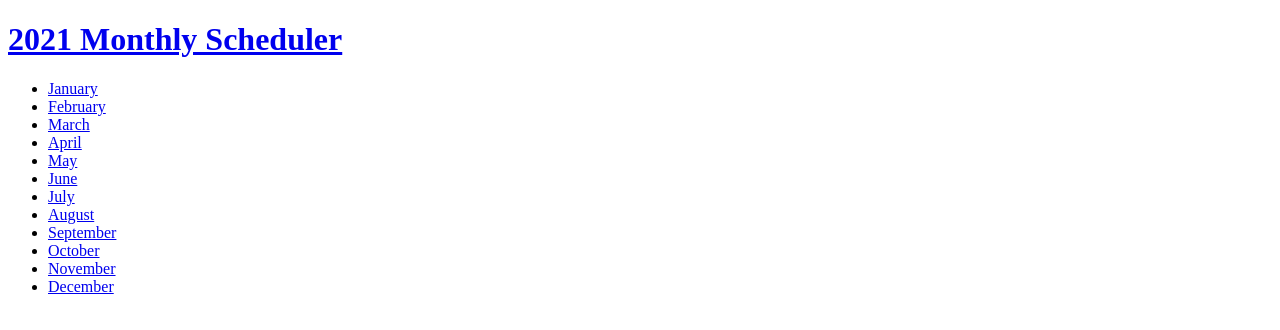
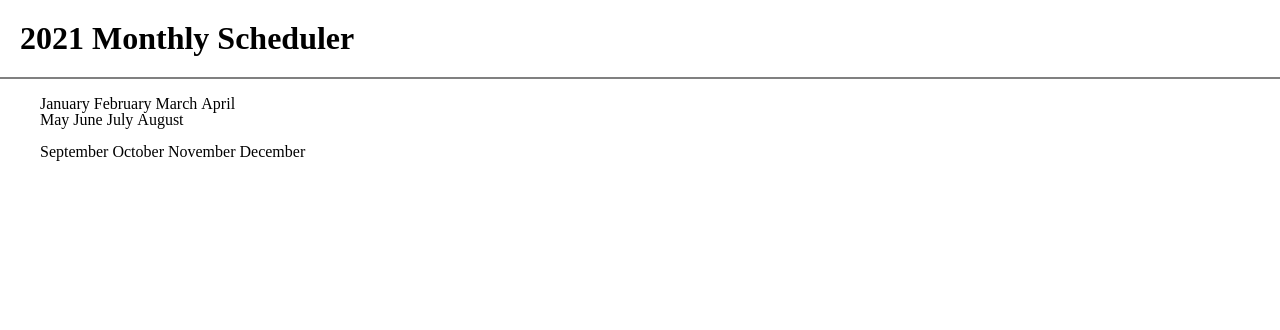
Before and after one commit to yeeeeeeeop/yeop, a plain HTML site: page index.html in a window 1280 px wide. Drawn offline with Linux system fonts and the light colour scheme.

Commit message:
2021.07.20 22:50 ver 디자인 변경

```diff
--- /dev/null
+++ b/design/default_design.css
@@ -0,0 +1,26 @@
+body {
+	margin: 0px;
+}
+nav {
+	border-right: 2px solid gray;
+	width: 120px;
+}
+nav ul {
+	padding-left: 10px;
+}
+ul {
+	list-style-type: none;
+}
+#title {
+	border-bottom: 2px solid gray;
+	margin: 0px;
+	padding: 20px;
+}
+#main {
+	display: grid;
+	grid-template-columns: 130px 1fr;
+}
+a {
+	text-decoration: none;
+	color: #000000;
+}
--- a/Month/style.css
+++ b/design/table_design.css
@@ -1,22 +1,3 @@
-body {
-	margin: 0px;
-}
-nav {
-	border-right: 2px solid gray;
-	width: 120px;
-}
-nav ul {
-	padding-left: 10px;
-}
-#title {
-	border-bottom: 2px solid gray;
-	margin: 0px;
-	padding: 20px;
-}
-#main {
-	display: grid;
-	grid-template-columns: 130px 1fr;
-}
 table.month {
 	border-collapse: collapse;
 	text-align: center;
@@ -26,7 +7,7 @@ table.month {
 table.month caption {
 	text-align: right;
 }
-table.month th {W
+table.month th {
 	padding: 10px;
 	font-weight: bold;
 	vertical-align: top;
--- a/index.html
+++ b/index.html
@@ -3,28 +3,44 @@
 	<head>
 		<meta charset="utf-8">
 		<title>2021 Monthly Scheduler</title>
+		<link rel="stylesheet" href="design/default_design.css">
+		<style>
+			a {
+				color: black;
+				text-decoration: none;
+			}
+			ul {
+				list-style-type: none;
+				display: grid;
+				grid-template-rows: 1rem 2rem 3rem;
+			}
+		</style>
 	</head>
 	<body>
-		<h1>
+		<h1 id="title">
 			<a href="index.html">2021 Monthly Scheduler</a>
 		</h1>
 		<!--월-->
-		<nav><!--월-->
-			<ul>
-				<li><a href="Month/01January.html">January</a></li>
-				<li><a href="Month/02February.html">February</a></li>
-				<li><a href="Month/03March.html">March</a></li>
-				<li><a href="Month/04April.html">April</a></li>
-				<li><a href="Month/05May.html">May</a></li>
-				<li><a href="Month/06June.html">June</a></li>
-				<li><a href="Month/07July.html">July</a></li>
-				<li><a href="Month/08August.html">August</a></li>
-				<li><a href="Month/09September.html">September</a></li>
-				<li><a href="Month/10October.html">October</a></li>
-				<li><a href="Month/11November.html">November</a></li>
-				<li><a href="Month/12December.html">December</a></li>
-			</ul>
-		</nav>
+		<ul>
+			<div id="1to4">
+				<li style="display: inline;"><a href="Month/01January.html">January</a></li>
+				<li style="display: inline;"><a href="Month/02February.html">February</a></li>
+				<li style="display: inline;"><a href="Month/03March.html">March</a></li>
+				<li style="display: inline;"><a href="Month/04April.html">April</a></li>
+			</div>
+			<div id="5to8">
+				<li style="display: inline;"><a href="Month/05May.html">May</a></li>
+				<li style="display: inline;"><a href="Month/06June.html">June</a></li>
+				<li style="display: inline;"><a href="Month/07July.html">July</a></li>
+				<li style="display: inline;"><a href="Month/08August.html">August</a></li>
+			</div>
+			<div id="9to12">
+				<li style="display: inline;"><a href="Month/09September.html">September</a></li>
+				<li style="display: inline;"><a href="Month/10October.html">October</a></li>
+				<li style="display: inline;"><a href="Month/11November.html">November</a></li>
+				<li style="display: inline;"><a href="Month/12December.html">December</a></li>
+			</div>
+		</ul>
 
 	</body>
 </html>
```
Also changed, not shown: Month/01January.html (+4 -3 lines), Month/02February.html (+2 -1 lines), Month/03March.html (+2 -1 lines), Month/04April.html (+2 -1 lines), Month/05May.html (+2 -1 lines), Month/06June.html (+2 -1 lines), Month/07July.html (+2 -1 lines), Month/08August.html (+2 -1 lines), Month/09September.html (+2 -1 lines), Month/10October.html (+2 -1 lines), Month/11November.html (+2 -1 lines), Month/12December.html (+2 -1 lines), 1 other file.
